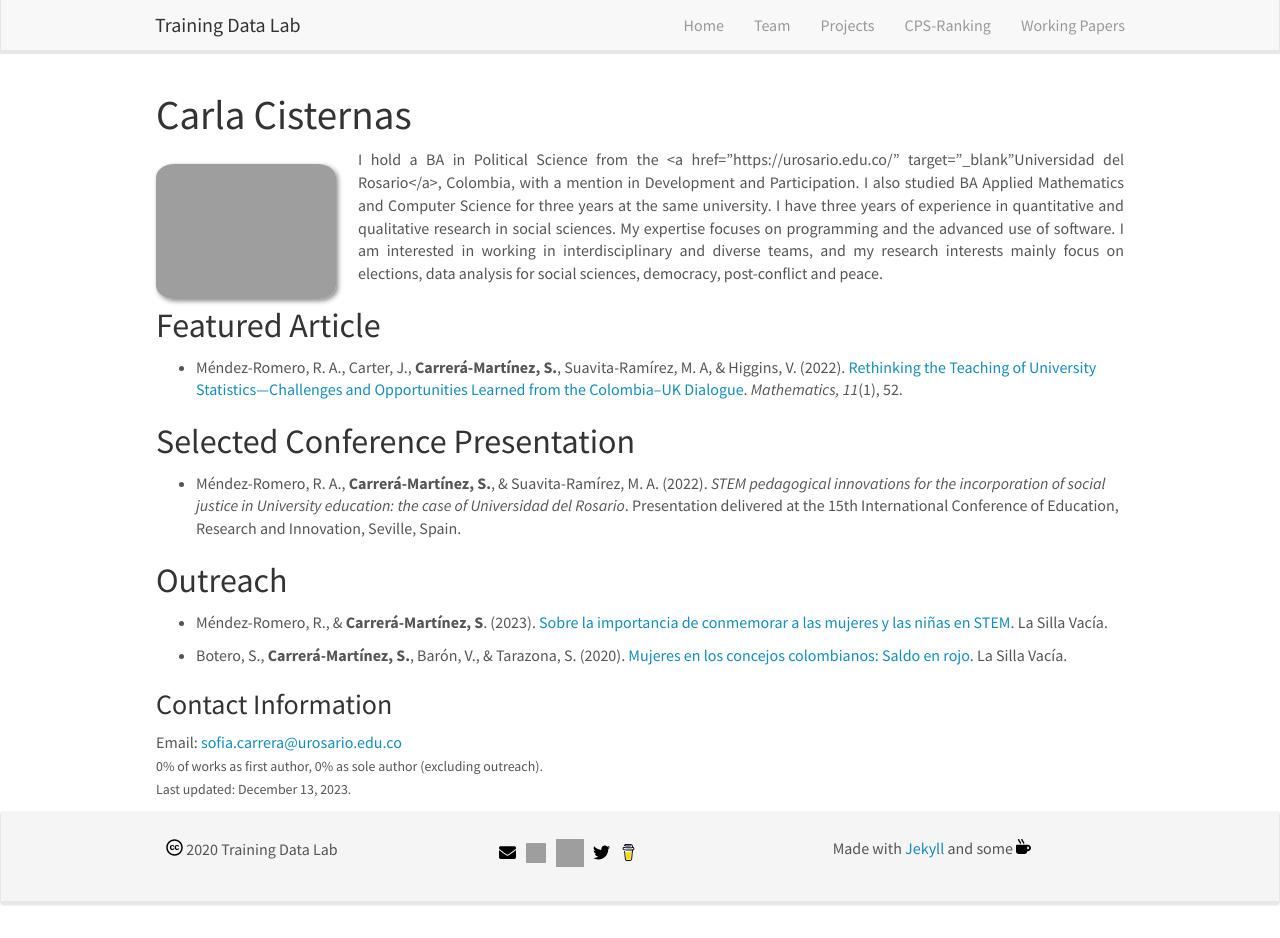
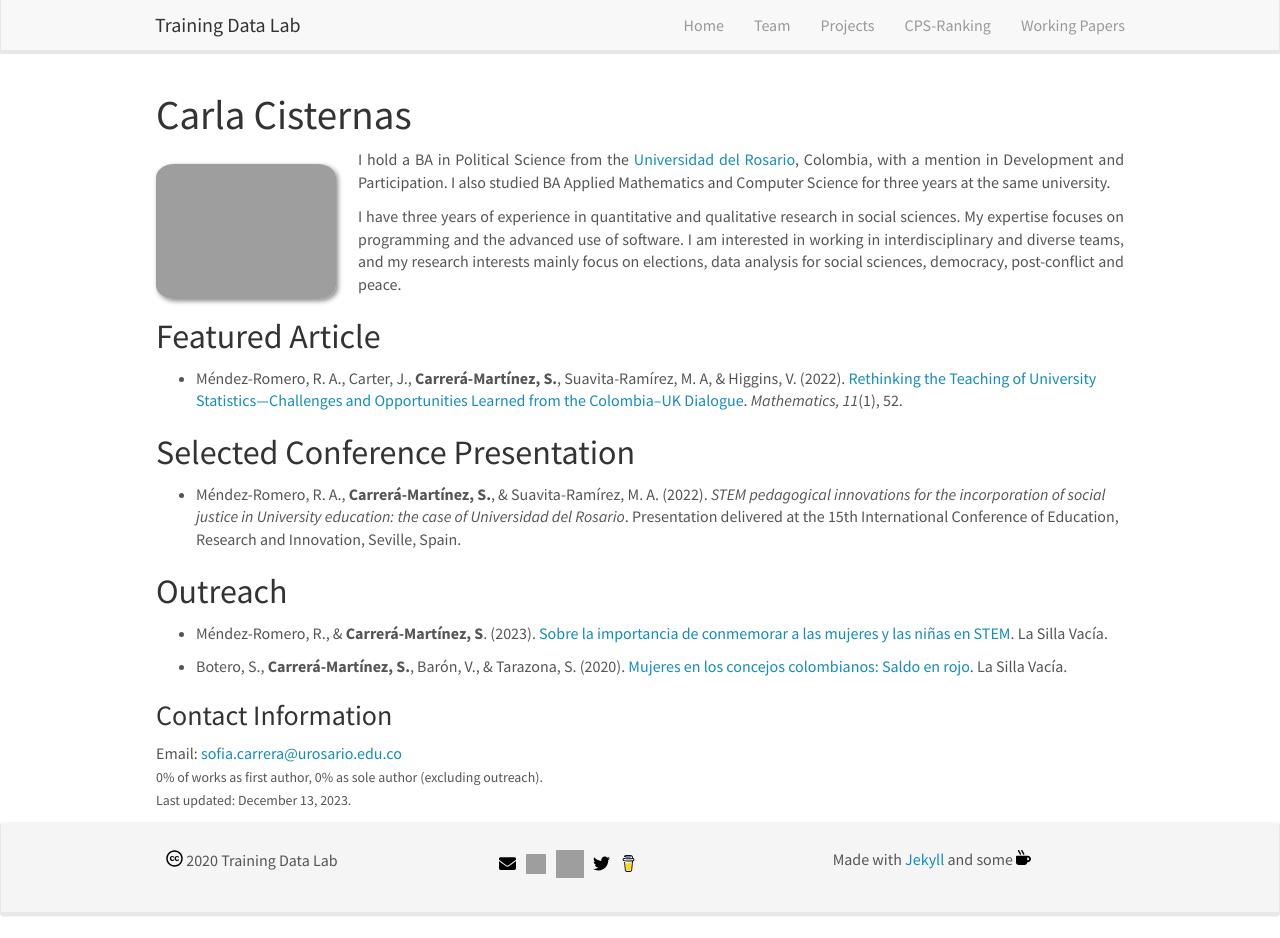
Before and after one commit to training-datalab/old-training-datalab.com, a Jekyll site: the page built from _pages/scarreramartinez.md, in a window 1280 px wide and 938 px high. Built offline with Jekyll 4.4.1, drawn with Linux system fonts in a browser that asks for light colours; nearby versions of some CDN libraries.

Commit message:
Update scarreramartinez.md
Co-Authored-By: Carla Cisternas <carla.cisternas@umayor.cl>

```diff
--- a/_pages/scarreramartinez.md
+++ b/_pages/scarreramartinez.md
@@ -10,7 +10,9 @@ permalink: /team/scarreramartinez/
 
 <img src="https://training-datalab.com/images/team/scarreramartinez.jpg" class="img-responsive" width="180px" style="float: left" />
 
-<p align="justify">I hold a BA in Political Science from the <a href="https://urosario.edu.co/" target="_blank"Universidad del Rosario</a>, Colombia, with a mention in Development and Participation. I also studied BA Applied Mathematics and Computer Science for three years at the same university. I have three years of experience in quantitative and qualitative research in social sciences. My expertise focuses on programming and the advanced use of software. I am interested in working in interdisciplinary and diverse teams, and my research interests mainly focus on elections, data analysis for social sciences, democracy, post-conflict and peace.</p>
+<p align="justify">I hold a BA in Political Science from the <a href="https://urosario.edu.co/" target="_blank">Universidad del Rosario</a>, Colombia, with a mention in Development and Participation. I also studied BA Applied Mathematics and Computer Science for three years at the same university.</p>
+
+<p align="justify">I have three years of experience in quantitative and qualitative research in social sciences. My expertise focuses on programming and the advanced use of software. I am interested in working in interdisciplinary and diverse teams, and my research interests mainly focus on elections, data analysis for social sciences, democracy, post-conflict and peace.</p>
 
 ## Featured Article
 
```
